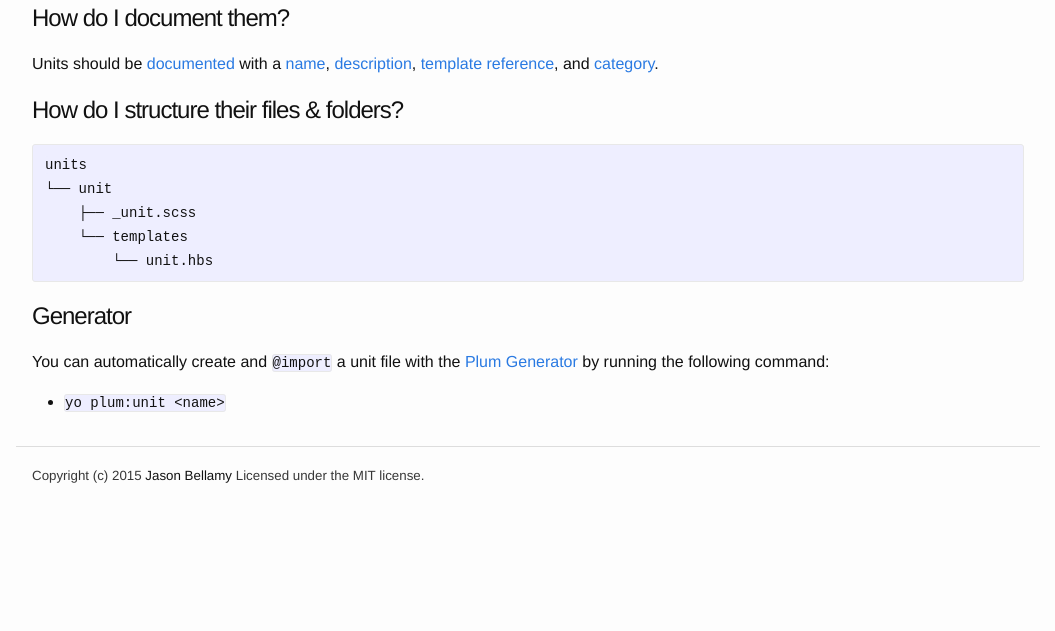
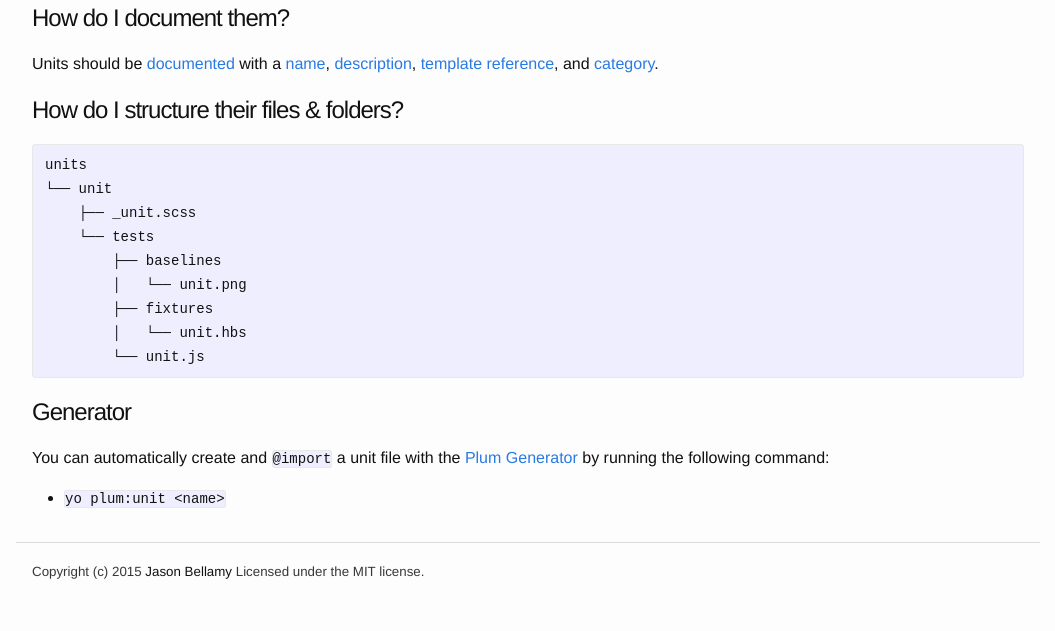
Before and after one commit to plum-css/plum, a Jekyll site: the page built from _docs/units.md, in a window 1280 px wide. Shown: the part 748-1379 px from the top of the page, without its empty margins (112-1167 px from the left). Built offline with Jekyll 4.4.1, drawn with Linux system fonts in a browser that asks for light colours; nearby versions of some CDN libraries; Markdown is read by kramdown in place of the engine named in the settings; before the commit the page ends 1283 px from its top, so only the background shows below that.

Commit message:
added test structure to module, unit, and layout documentation

````diff
--- a/_docs/units.md
+++ b/_docs/units.md
@@ -55,8 +55,12 @@ Units should be [documented](documentation.html) with a [name](https://github.co
 units
 └── unit
     ├── _unit.scss
-    └── templates
-        └── unit.hbs
+    └── tests
+        ├── baselines
+        │   └── unit.png
+        ├── fixtures
+        │   └── unit.hbs
+        └── unit.js
 ```
 
 ## Generator
````
Also changed, not shown: _docs/layouts.md (+6 -2 lines), _docs/modules.md (+6 -2 lines).
